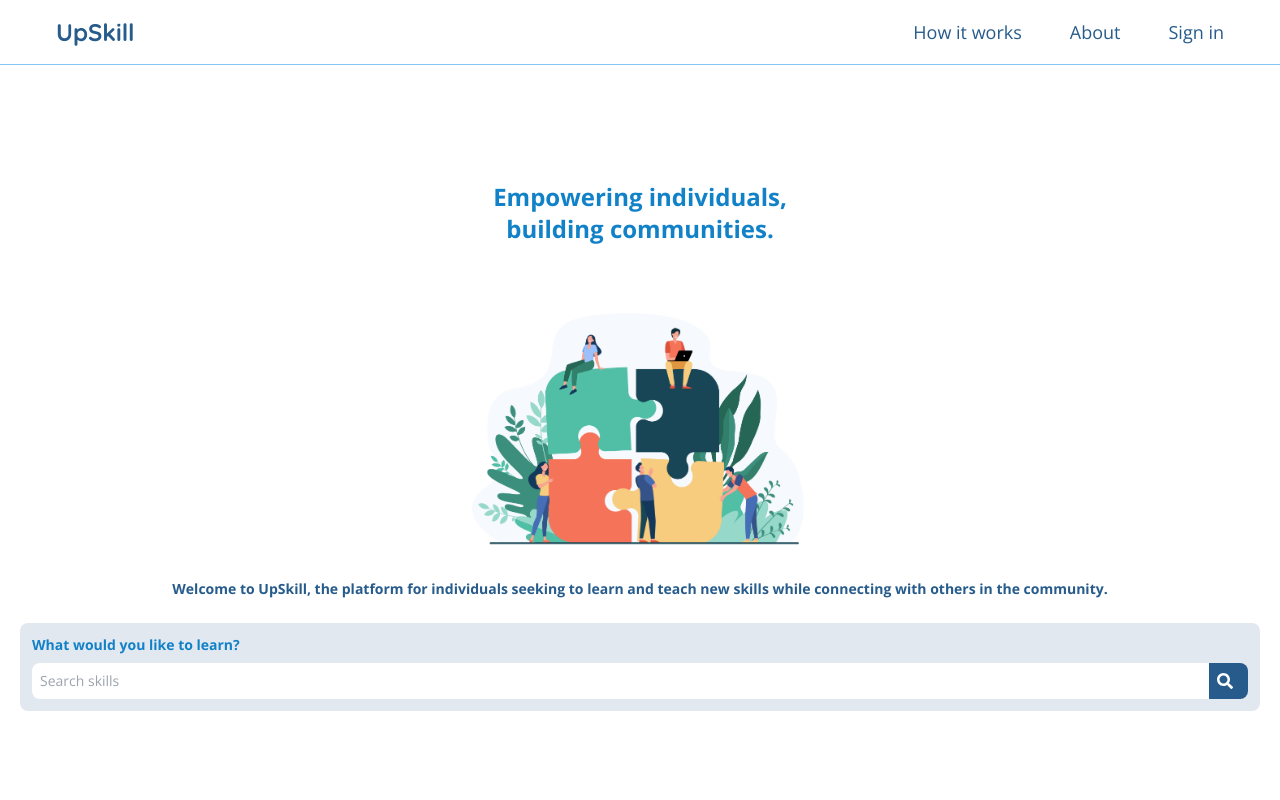
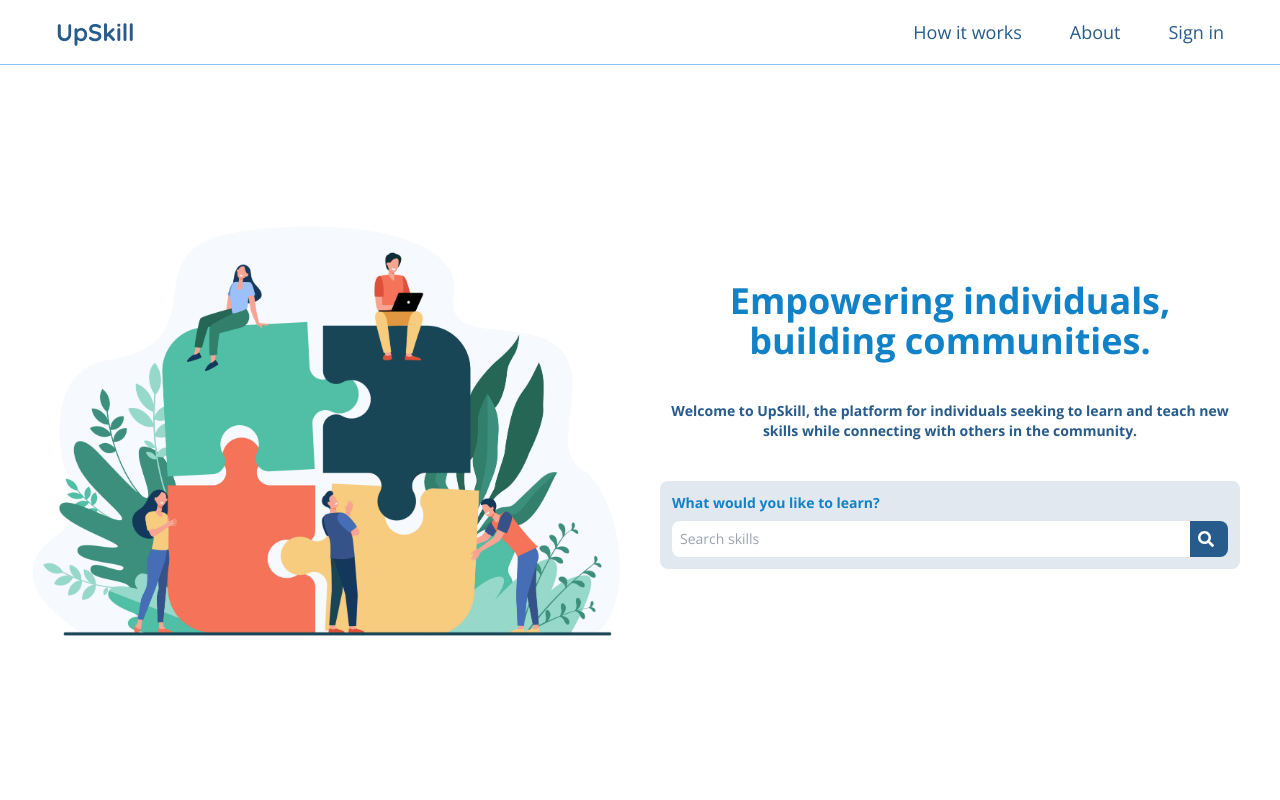
Before and after one commit to chingu-voyages/UpSkill, a React (Vite) app in the folder client/: page / in a window 1280 px wide. Shown: the top 800 px of the page. Built offline with nearby package versions, Linux system fonts and the light colour scheme; no server answers.

Commit message:
fix: landing size rendering on screen change/load

```diff
--- a/client/src/pages/LandingPage.jsx
+++ b/client/src/pages/LandingPage.jsx
@@ -6,7 +6,7 @@ import { useEffect, useState } from "react";
 import Cards from "../components/Cards";
 
 const LandingPage = () => {
-  const [screen, setScreen] = useState(false);
+  const [screen, setScreen] = useState(window.innerWidth);
   useEffect(() => {
     function switchHero() {
       setScreen(() => window.innerWidth);
```
